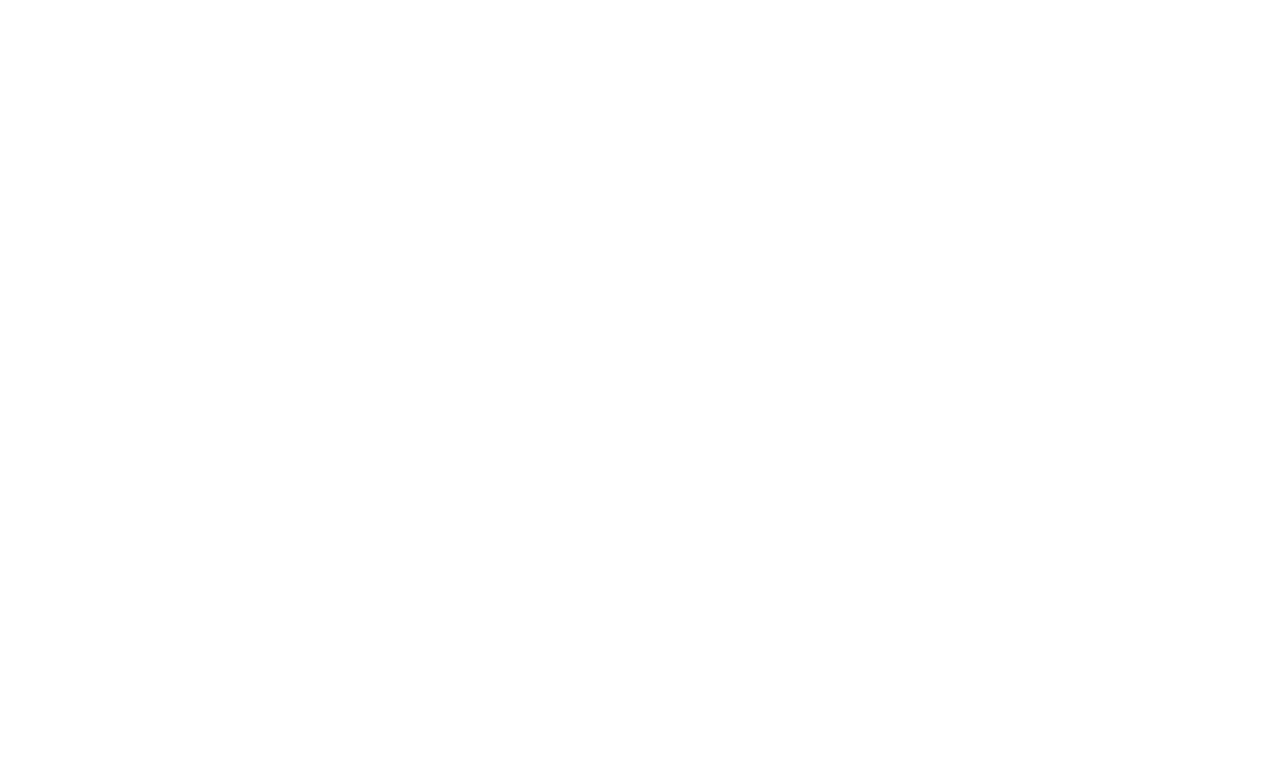
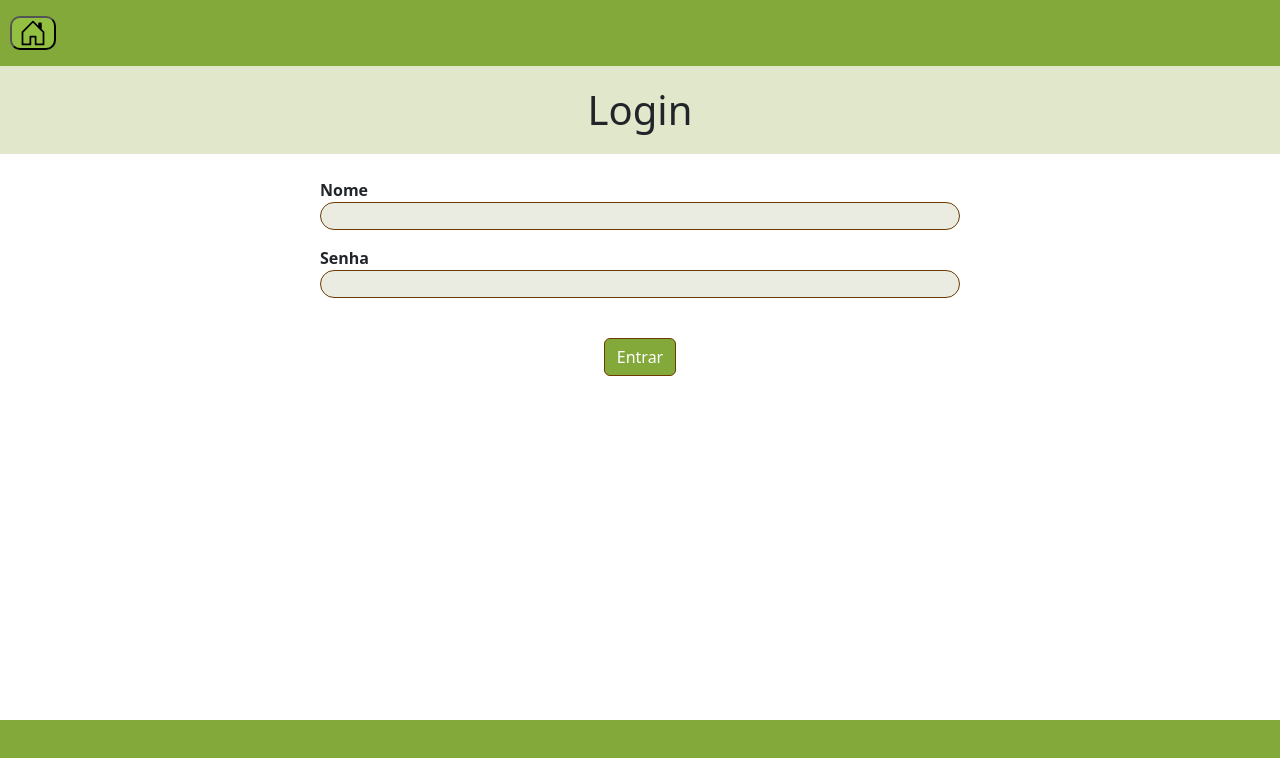
Before and after one commit to neylanepl/vacinacao-bovino-frontend, a React (Create React App) app in the folder frontend/: page /login in a window 1280 px wide. Before the commit this address had no page. Shown: the top 758 px of the page. Built offline with nearby package versions, Linux system fonts and the light colour scheme.

Commit message:
feat: tela de login adicionada

```diff
--- a/frontend/package.json
+++ b/frontend/package.json
@@ -11,7 +11,7 @@
     "react-bootstrap": "^2.6.0",
     "react-dom": "^18.2.0",
     "react-router-dom": "^6.4.4",
-    "react-scripts": "5.0.1",
+    "react-scripts": "^2.1.8",
     "styled-components": "^5.3.6",
     "web-vitals": "^2.1.4"
   },
--- a/frontend/src/App.js
+++ b/frontend/src/App.js
@@ -10,6 +10,8 @@ import ListaAnimaisCarteiraVacinacao from './pages/aplicacao/listaAnimaisCarteir
 import CadastrarVacina from './pages/vacina/cadastrarVacina';
 import EditarVacina from './pages/vacina/editarVacina';
 import ListarVacinas from './pages/vacina/listarVacinas';
+
+import Login from './pages/pessoa/login';
 
 
 function App() {
@@ -25,6 +27,8 @@ function App() {
           <Route path='/cadastrarvacina' element={<CadastrarVacina/>} />
           <Route path='/editarvacina' element={<EditarVacina/>} />
           <Route path='/listarvacinas' element={<ListarVacinas/>} />
+
+          <Route path='/login' element={<Login/>} />
       </Routes>
     </BrowserRouter>
 
--- /dev/null
+++ b/frontend/src/pages/pessoa/login.js
@@ -0,0 +1,38 @@
+import React, { useState } from 'react';
+
+import { Form } from 'react-bootstrap';
+import '../../styles/css/login.css';
+import Nav from '../../components/nav';
+import Footer from '../../components/footer';
+
+const Login = () => {
+
+    const [nomeForm, setNomeForm] = useState('');
+    const [senhaForm, setSenhaForm] = useState('');
+
+    const handleSubmitForm = async e => {}
+
+    return (
+        <div>
+            <Nav/>
+            <h1 className="fs-1 text-center" style={{background: "#E0E7CA", padding: "20px"}}> Login </h1>
+            <div className="formularioLogin" style={{marginBottom: "10%"}}>
+            <form className="formulario" onSubmit={e => {handleSubmitForm (e)}}>
+                    <div className="sub-div">
+                        <div className="id_"><p>Nome</p></div>
+                        <input type="text" className="nomePessoa" onChange={e => setNomeForm(e.target.value)}/>
+
+                        <div className="id_"><p>Senha</p></div>
+                        <input type="number" className="senhaPessoa" onChange={e => setSenhaForm(e.target.value)}/>
+
+                        <button variant="warning"  type="submit" value="submit" className="btn btn-success" style={{backgroundColor:"#83A93A", borderColor: "#6D3B00", margin: "40px"}}>Entrar</button>
+                    </div>
+                </form>
+            </div>
+            <Footer/>
+        </div>
+    );
+};
+
+
+export default Login;
--- /dev/null
+++ b/frontend/src/styles/css/login.css
@@ -0,0 +1,56 @@
+*body {
+    margin: 0%;
+}
+
+.formularioLogin, .formulario, .sub-div {
+    display: flex;
+    flex-direction: column;
+    align-items: center;
+    align-content: center;
+    justify-content: center;
+}
+
+.formularioLogin {
+    padding-bottom: 2em;
+}
+
+.sub-div {
+    width:fit-content;
+    margin: 0;
+}
+
+.id_ {
+    width: 40em;
+    font-weight: bold;
+    margin-top: 1em;
+}
+
+.nomePessoa, .senhaPessoa {
+    width: 40em;
+    border-radius: 1em;
+    border: solid 1.5px #6D3B00;
+    background-color: #eaece2;
+    margin-top: -1em;
+}
+
+.botao {
+    background-color: #83A93A;
+    color: white;
+    margin-top: 2em;
+    width: 40em;
+    border-radius: 1em;
+    border-color: #6D3B00;
+    padding: 0.2em;
+}
+
+.botaoVoltar {
+    margin-left: 10px;
+    background-color: #93c041;
+    border-radius: 10px;
+    border-color: black;
+
+}
+
+.bi {
+    color: black;
+}
```
Also changed, not shown: 1 other file (tests, documents, lock files or other folders).
